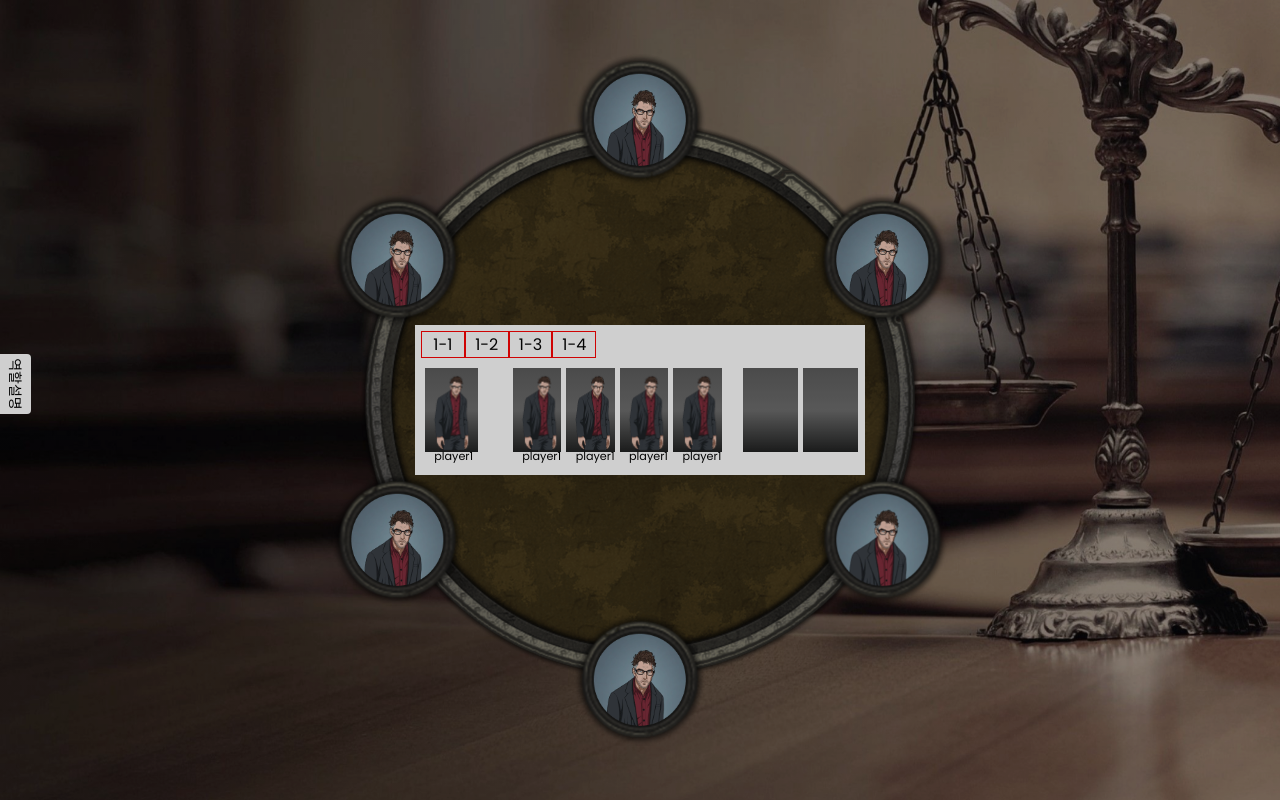
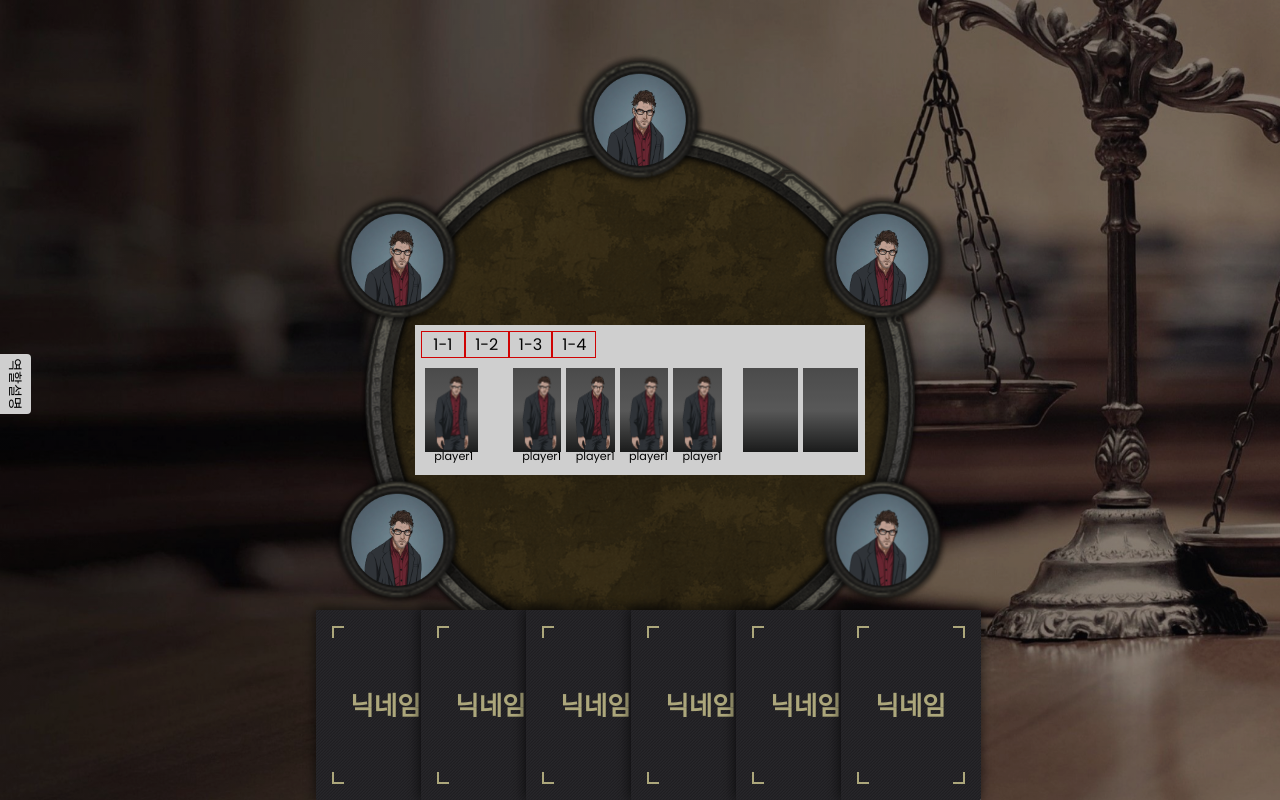
Before and after one commit to jhjo01/ssavalon_FE, a React (Create React App) app: page /game in a window 1280 px wide. Built offline with nearby package versions, Linux system fonts and the light colour scheme.

Commit message:
Style : game-page

```diff
--- /dev/null
+++ b/src/components/select-card/SelectCard.jsx
@@ -0,0 +1,48 @@
+import CardBack from "../ui/card-back/CardBack";
+import styles from "./SelectCard.module.css";
+
+const SelectCard = () => {
+  const peoples = [
+    {
+      id: "1",
+      name: "ada",
+      rotate: "180deg",
+    },
+    {
+      id: "2",
+      name: "adaasd",
+      rotate: "240deg",
+    },
+    {
+      id: "3",
+      name: "ada",
+      rotate: "300deg",
+    },
+
+    {
+      id: "4",
+      name: "ada",
+      rotate: "360deg",
+    },
+
+    {
+      id: "5",
+      name: "ada",
+      rotate: "420deg",
+    },
+    {
+      id: "6",
+      name: "ada",
+      rotate: "480deg",
+    },
+  ];
+  return (
+    <div className={styles.select}>
+      {peoples.map((people) => (
+        <CardBack />
+      ))}
+    </div>
+  );
+};
+
+export default SelectCard;
--- /dev/null
+++ b/src/components/select-card/SelectCard.module.css
@@ -0,0 +1,13 @@
+.select {
+  display: flex;
+  justify-content: center;
+  align-items: center;
+  position: fixed;
+  bottom: 0;
+  left: 52%;
+  transform: translateX(-50%);
+  background-color: #fff;
+  border-top-right-radius: 100%;
+  border-top-left-radius: 100%;
+  transition: all 1s;
+}
--- a/src/components/ui/card-back/CardBack.module.css
+++ b/src/components/ui/card-back/CardBack.module.css
@@ -1,10 +1,9 @@
 .card_back_wrapper {
-  position: absolute;
-  top: 70%;
+  position: relative;
   width: 140px;
   height: 190px;
-  z-index: 999;
   transition: transform 0.3s;
+  margin-left: -35px;
 }
 
 .card_back_wrapper:hover {
--- a/src/components/ui/gameboard/GameBoard.jsx
+++ b/src/components/ui/gameboard/GameBoard.jsx
@@ -2,6 +2,7 @@ import styles from "./GameBoard.module.css";
 import GameBoardImage from "../../../assets/images/image-game-board.png";
 import AvatarImage from "../avatar/AvatarImage";
 import ButtonRS from "../button/ButtonRS";
+import SelectCard from "../../select-card/SelectCard";
 
 const GameBoard = () => {
   const peoples = [
@@ -54,6 +55,7 @@ const GameBoard = () => {
           <ButtonRS content="준비" />
         </div>
       </div>
+      <SelectCard />
     </>
   );
 };
--- a/src/components/ui/under-card/HalfCircle.jsx
+++ b/src/components/ui/under-card/UnderCard.jsx
@@ -1,4 +1,4 @@
-import styles from "./HalfCircle.module.css";
+import styles from "./UnderCard.module.css";
 import VoteCardAgree from "./VoteCardAgree";
 import VoteCardDisagree from "./VoteCardDisagree";
 
```
Also changed, not shown: src/components/ui/under-card/UnderCard.module.css (renamed from src/components/ui/under-card/HalfCircle.module.css).
